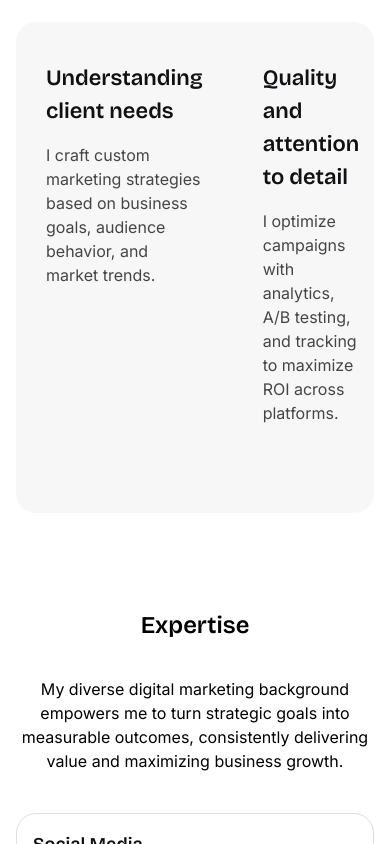
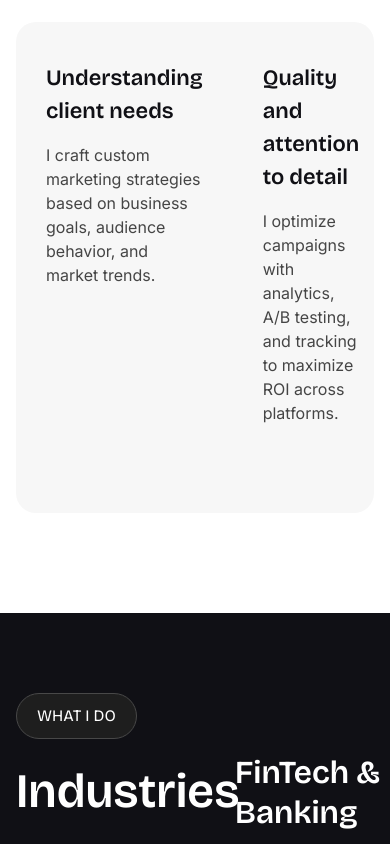
Before and after one commit to itsdevelopershakil/freelancer-mahim, a Next.js app: page / in a window 390 px wide. Shown: the part 1156-2000 px from the top of the page. Built offline with nearby package versions, Linux system fonts and the light colour scheme.

Commit message:
service section done without responsive

```diff
--- a/src/app/globals.css
+++ b/src/app/globals.css
@@ -3,6 +3,13 @@
 @theme inline {
   --font-inter: var(--font-inter);
   --font-bricolage: var(--font-bricolage);
+}
+
+@layer utilities {
+  .text-stroke {
+    -webkit-text-stroke-width: 1px;
+    -webkit-text-stroke-color: rgba(183, 183, 181, 0.25);
+  }
 }
 
 * {
--- a/src/app/page.tsx
+++ b/src/app/page.tsx
@@ -3,7 +3,9 @@ import Gallery from "@/components/Gallery";
 import Footer from "@/components/partials/Footer";
 import Header from "@/components/partials/Header";
 import Portfolio from "@/components/Portfolio";
+import ServiceCard from "@/components/ServiceCard";
 import TestimonialCard from "@/components/TestimonialCard";
+import { servicesData } from "@/constants/servicesData";
 import Link from "next/link";
 
 export default function Home() {
@@ -79,6 +81,49 @@ export default function Home() {
           </div>
         </div>
       </section>
+      <section
+        className="bg-[#101015] text-white py-20 mt-[100px]"
+        id="services"
+      >
+        <div className="max-width">
+          <div className="flex items-start gap-10">
+            <div className="w-1/2">
+              <div className="flex mb-5">
+                <span className="px-5 py-2.5 border border-[#484848] bg-[#1E1E1E] rounded-[25px] !font-bricolage">
+                  WHAT I DO
+                </span>
+              </div>
+              <h1 className="font-semibold text-5xl leading-[64px]">
+                Industries
+              </h1>
+              <p className="text-[#B7B7B5] leading-[24px] mt-[15px] mb-[30px]">
+                I am passionate about designing and developing straightforward
+                and honest products that enhance people&apos;s lives, achieved
+                through teamwork. With more than five years of experience in
+                digital product design, my focus is primarily on complex
+                products and robust design systems.
+              </p>
+              <Link
+                href={"#"}
+                className="rounded-[30px] bg-white border border-[#5F5C58] hover:bg-[#5F5C58] hover:text-white duration-300 px-8 py-4 font-medium text-lg text-[#101015] inline-block"
+              >
+                Let&apos;s Talk a Project
+              </Link>
+            </div>
+            <div className="w-1/2">
+              {servicesData.map(({ desc, id, name, tags }) => (
+                <ServiceCard
+                  desc={desc}
+                  id={id}
+                  name={name}
+                  tags={tags}
+                  key={id}
+                />
+              ))}
+            </div>
+          </div>
+        </div>
+      </section>
       <section className="py-20 sm:py-[100px]" id="pricing">
         <div className="max-width">
           <h1 className="font-semibold text-2xl sm:text-3xl lg:text-5xl leading-[64px] text-center">
--- /dev/null
+++ b/src/components/ServiceCard.tsx
@@ -0,0 +1,36 @@
+const ServiceCard = ({
+  id,
+  desc,
+  name,
+  tags,
+}: {
+  id: number;
+  name: string;
+  desc: string;
+  tags: string[];
+}) => {
+  return (
+    <div className="mt-[60px]">
+      <div className="flex items-center justify-between">
+        <h2 className="text-[32px] leading-[40px] font-semibold">{name}</h2>
+        <span className="!font-bricolage font-semibold text-[32px] leading-[40px] text-transparent text-stroke">
+          {id}
+        </span>
+      </div>
+      <p className="leading-[24px] text-[#B7B7B5] mt-[15px]">{desc}</p>
+      <span className="block h-px w-full bg-[rgba(183,183,181,0.50)] my-5"></span>
+      <div className="flex gap-[15px] flex-wrap">
+        {tags.map((tag, i) => (
+          <button
+            key={i}
+            className="rounded-[25px] bg-[#1E1E1E] border border-[#484848] px-5 py-2.5 text-[#B7B7B5] leading-[20px]"
+          >
+            {tag}
+          </button>
+        ))}
+      </div>
+    </div>
+  );
+};
+
+export default ServiceCard;
--- /dev/null
+++ b/src/constants/servicesData.ts
@@ -0,0 +1,57 @@
+export const servicesData = [
+  {
+    id: 1,
+    name: "FinTech & Banking",
+    desc: `In the fast-paced and ever-changing world of financial technology, I specialize in crafting user-centric designs that enable effortless management of personal finances. My expertise ranges from developing intuitive banking apps to creating secure payment platforms, all designed to bolster user trust, convenience, and financial wellness.`,
+    tags: [
+      "Bookkeeping app",
+      "Mobile Payments",
+      "Fintech services",
+      "KYC Process",
+      "SaaS",
+      "Digital Banking",
+      "Insurance App",
+      "Mobile Banking",
+      "Insurance App",
+      "Digital wallet",
+    ],
+  },
+  {
+    id: 2,
+    name: "Healthcare",
+    desc: `In the healthcare sector, I specialize in designing digital solutions that prioritize user health and well-being. My designs are aimed at streamlining healthcare access, enhancing patient engagement, and ensuring the utmost data security and compliance.`,
+    tags: [
+      "Remote Patient Monitoring",
+      "Healthcare Analytics",
+      "Health App",
+      "Healthcare Mobile Apps",
+      "SaaS",
+      "Healthcare Landing Page",
+    ],
+  },
+  {
+    id: 3,
+    name: "E-commerce",
+    desc: `The key to a successful online business lies in establishing a robust virtual presence that not only meets user expectations but also drives conversions. In this realm, I design innovative solutions for e-commerce businesses, crafting intuitive interfaces that enhance customer interaction and incorporating user-friendly navigation features to boost conversion rates.`,
+    tags: [
+      "Marketplaces",
+      "CRM",
+      "B2C",
+      "Product Websites",
+      "B2B",
+      "Vendor Portal",
+      "Sales Portal",
+      "PoS systems",
+    ],
+  },
+  {
+    id: 4,
+    name: "Real Estate",
+    desc: `The realm of real estate technology requires immersive and user-friendly designs. I develop digital experiences that simplify property searches, streamline transactions, and offer comprehensive property information. My designs significantly enhance the real estate journey for buyers, sellers, and agents.`,
+    tags: [
+      "Real Estate Apps",
+      "Crypto Real Estate Platform",
+      "Real Estate Website",
+    ],
+  },
+];
```
